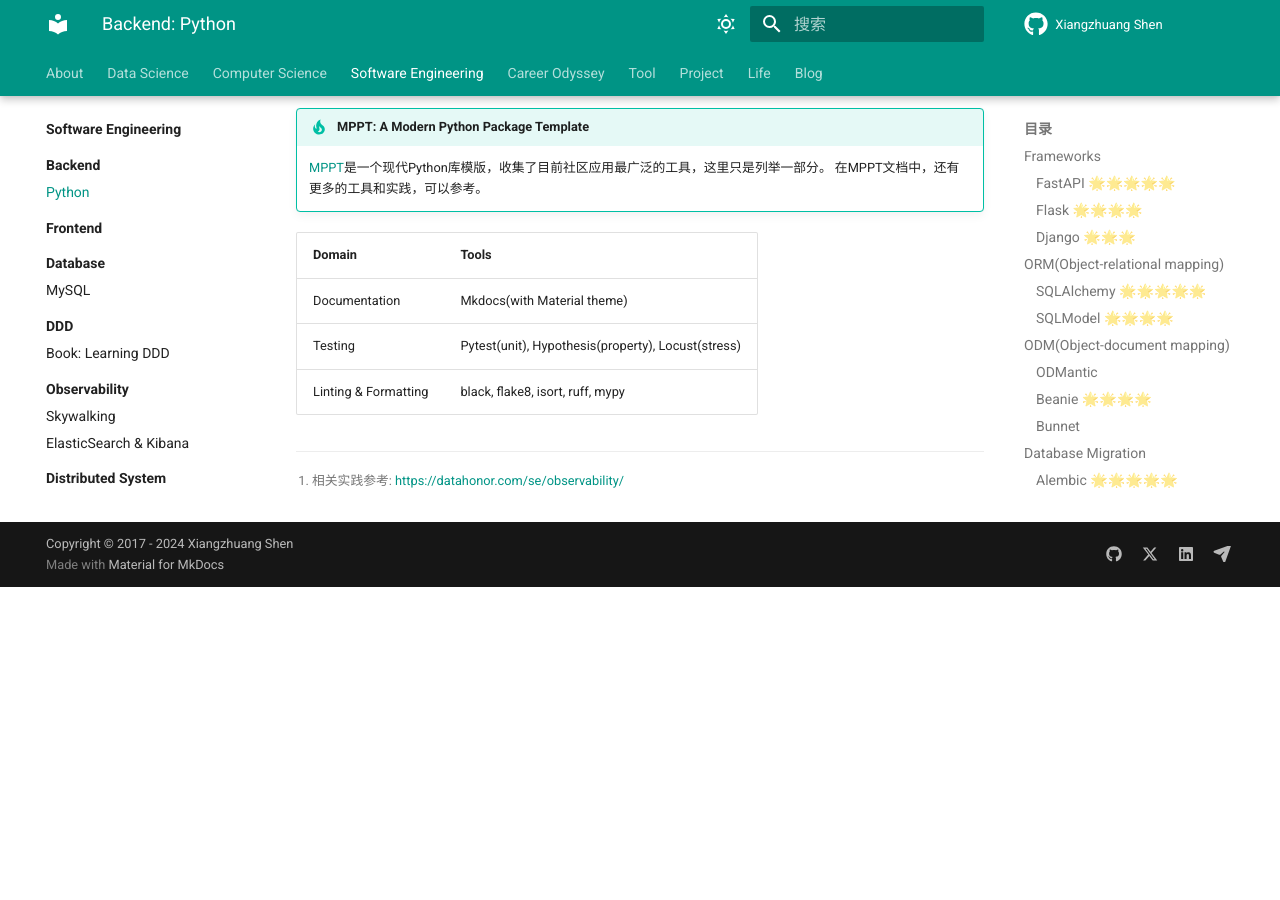
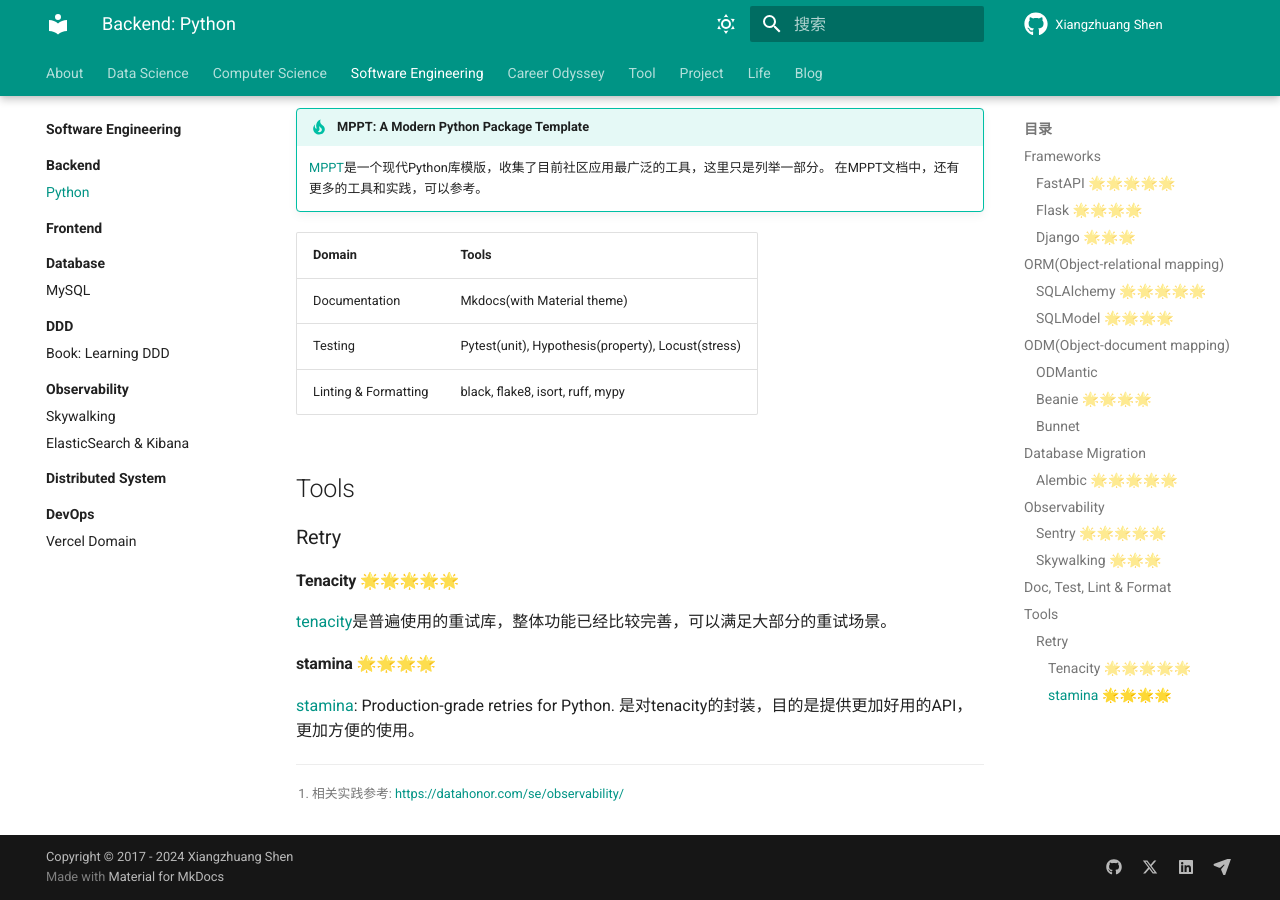
Before and after one commit to shenxiangzhuang/shenxiangzhuang.github.io, an MkDocs documentation site: the page built from docs/se/backend/python/index.md, in a window 1280 px wide and 900 px high, scrolled down 2225 px. Built offline with MkDocs 1.6.1 and Material for MkDocs 9.7.7, drawn with Linux system fonts in a browser that asks for light colours; comment, search, counter and statistics services are not loaded; before the commit the page ends 2812 px from its top, so only the background shows below that.

Commit message:
add: python retry libs (#131)

```diff
--- a/docs/se/backend/python/index.md
+++ b/docs/se/backend/python/index.md
@@ -87,3 +87,15 @@
 | Documentation        | Mkdocs(with Material theme)                        |
 | Testing              | Pytest(unit), Hypothesis(property), Locust(stress) |
 | Linting & Formatting | black, flake8, isort, ruff, mypy                   |
+
+
+## Tools
+
+### Retry
+
+#### Tenacity 🌟🌟🌟🌟🌟
+[tenacity](https://github.com/jd/tenacity)是普遍使用的重试库，整体功能已经比较完善，可以满足大部分的重试场景。
+
+#### stamina 🌟🌟🌟🌟
+[stamina](https://github.com/hynek/stamina): Production-grade retries for Python.
+是对tenacity的封装，目的是提供更加好用的API，更加方便的使用。
```
